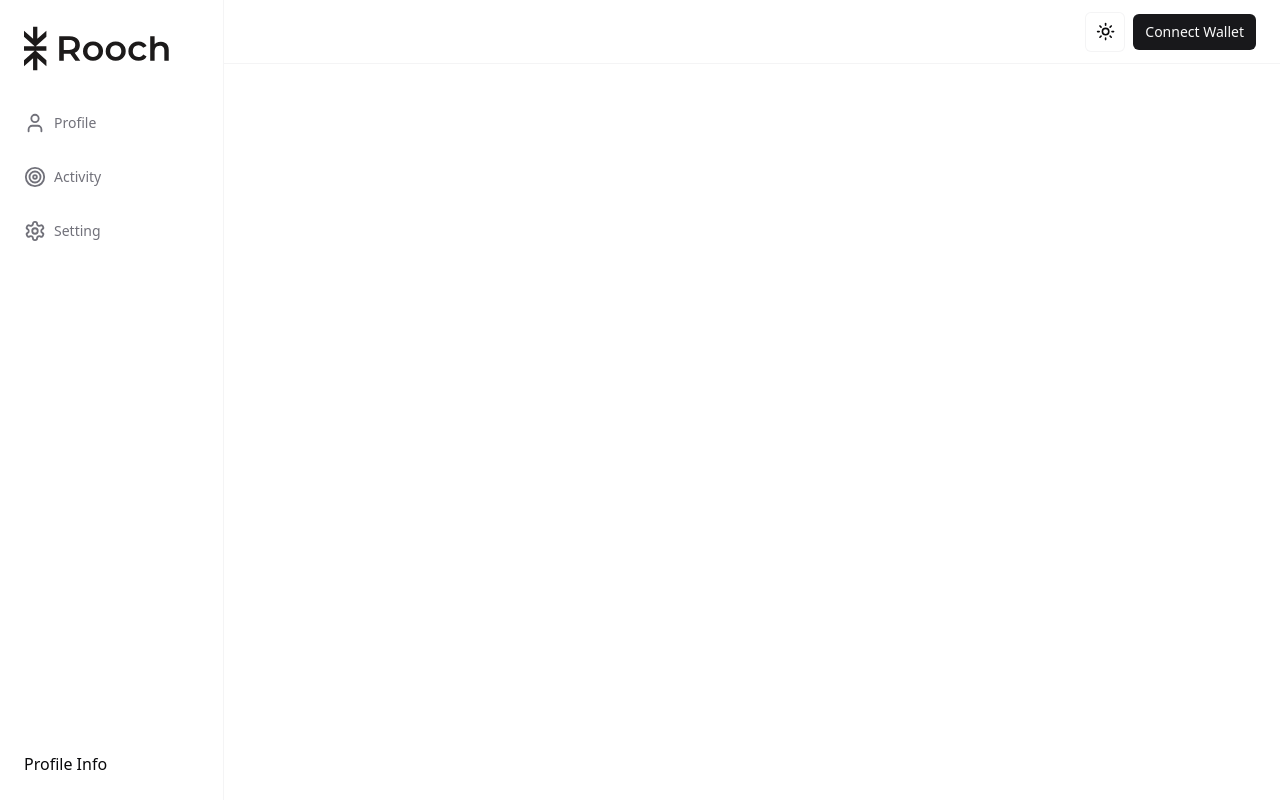
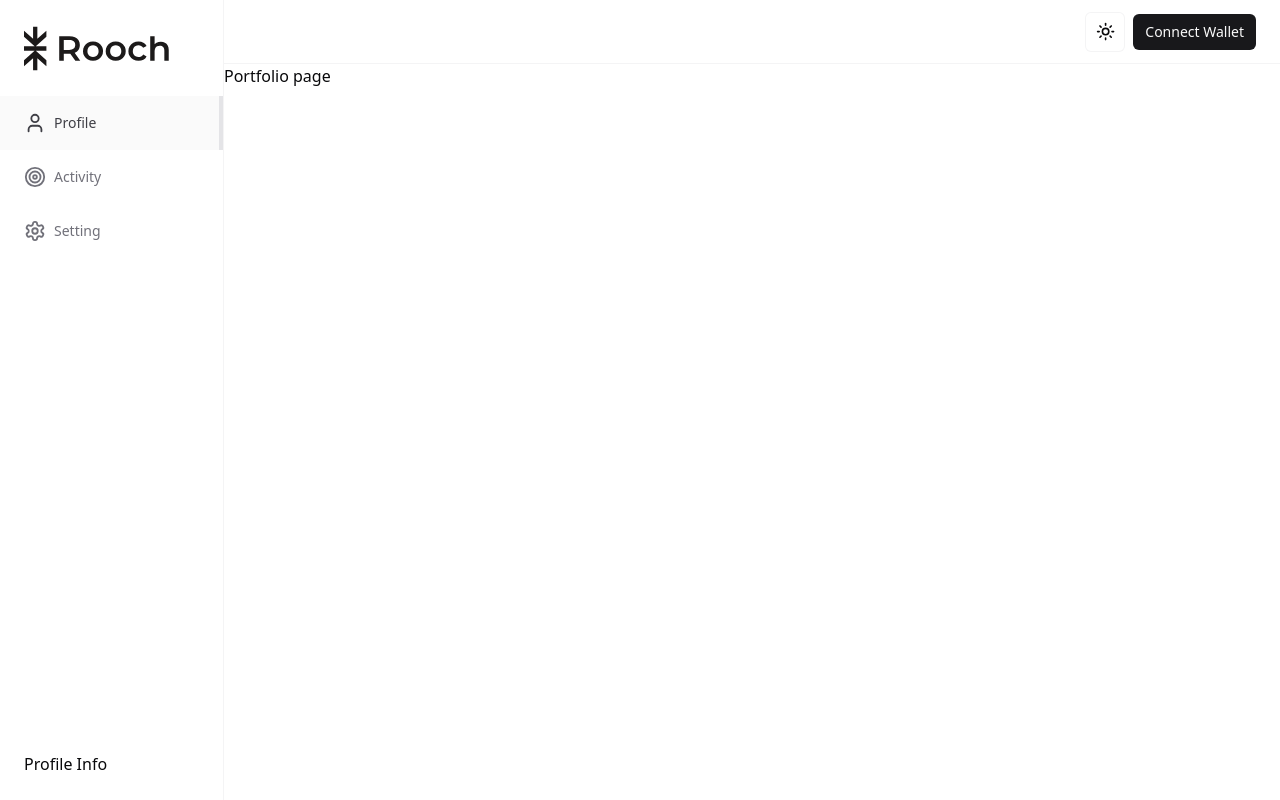
Before and after one commit to rooch-network/rooch-portal-v1, a React (Vite) app: page / in a window 1280 px wide. Built offline with nearby package versions, Linux system fonts and the light colour scheme.

Commit message:
feat: update the configurations of the routes

```diff
--- a/src/(dashboard)/components/main-content.tsx
+++ b/src/(dashboard)/components/main-content.tsx
@@ -7,9 +7,9 @@ export const MainContent = () => {
   return (
     <div>
       <Routes>
-        <Route path="/dashboard/portfolio" element={<PortfolioLayout />} />
-        <Route path="/dashboard/activity" element={<ActivityLayout />} />
-        <Route path="/dashboard/setting" element={<SettingLayout />} />
+        <Route path="/" element={<PortfolioLayout />} />
+        <Route path="/activity" element={<ActivityLayout />} />
+        <Route path="/setting" element={<SettingLayout />} />
       </Routes>
     </div>
   );
--- a/src/(dashboard)/components/sidebar-routes.tsx
+++ b/src/(dashboard)/components/sidebar-routes.tsx
@@ -2,9 +2,9 @@ import { Settings, Target, User } from "lucide-react";
 import { SidebarItem } from "./sidebar-item";
 
 const userRoutes = [
-  { icon: User, label: "Profile", href: "/dashboard/portfolio" },
-  { icon: Target, label: "Activity", href: "/dashboard/activity" },
-  { icon: Settings, label: "Setting", href: "/dashboard/setting" },
+  { icon: User, label: "Profile", href: "/" },
+  { icon: Target, label: "Activity", href: "/activity" },
+  { icon: Settings, label: "Setting", href: "/setting" },
 ];
 
 export const SidebarRoutes = () => {
--- a/src/main.tsx
+++ b/src/main.tsx
@@ -15,9 +15,9 @@ const router = createBrowserRouter([
     element: <App />,
     errorElement: <ErrorPage />,
     children: [
-      { path: "/dashboard/portfolio", element: <App /> },
-      { path: "/dashboard/activity", element: <App /> },
-      { path: "/dashboard/setting", element: <App /> },
+      { path: "/", element: <App /> },
+      { path: "/activity", element: <App /> },
+      { path: "/setting", element: <App /> },
     ],
   },
   {
```
